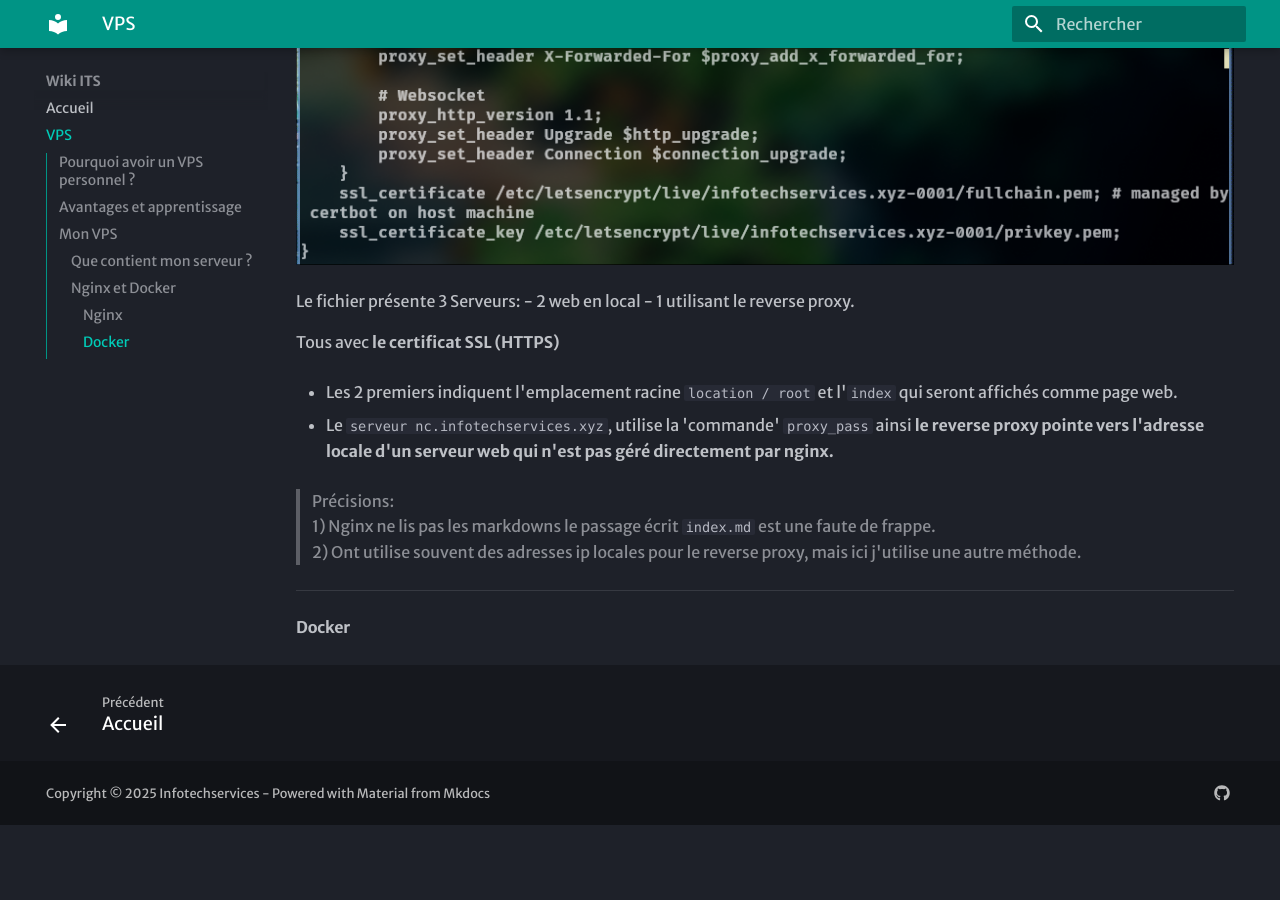
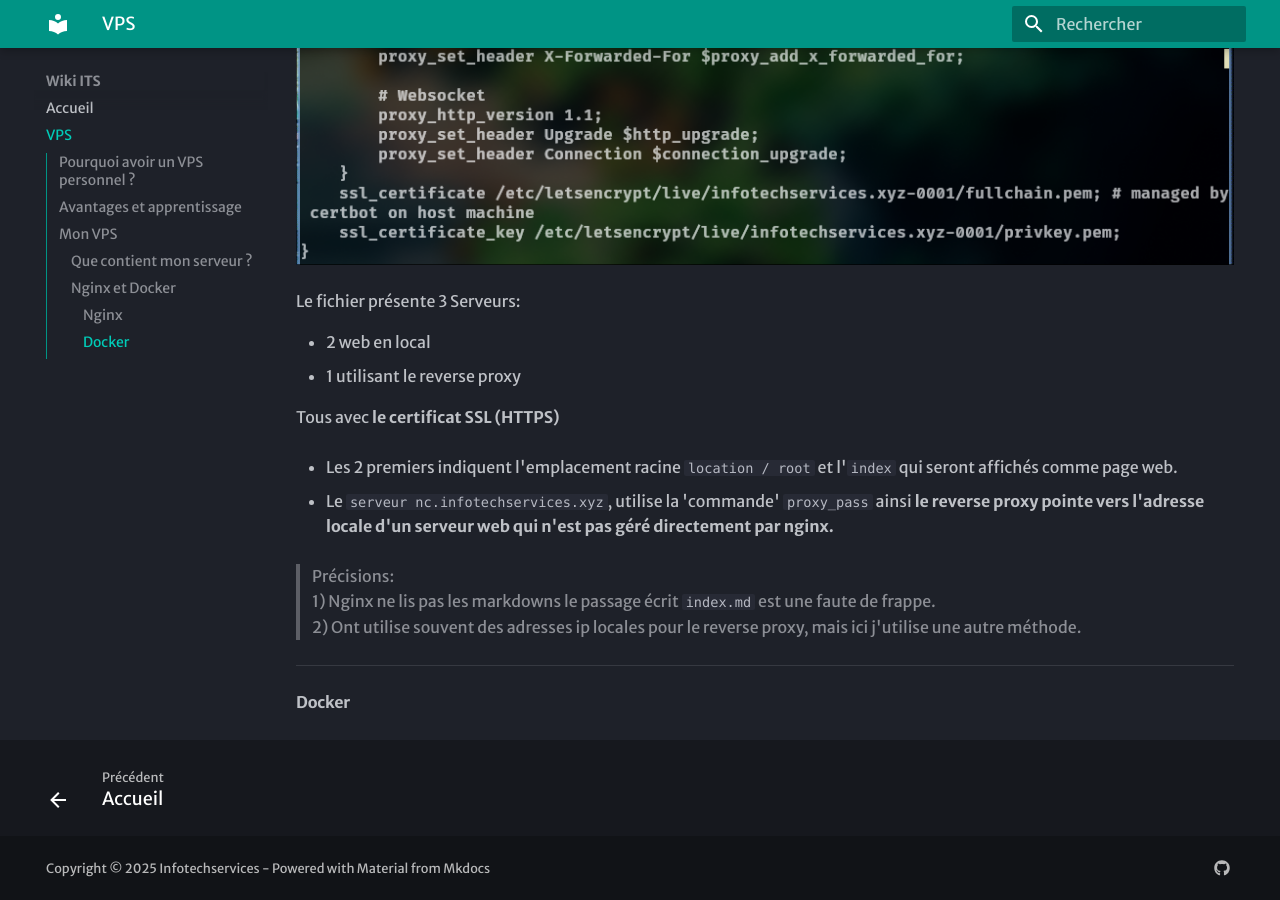
Before and after one commit to nicolink47/wiki, an MkDocs documentation site: the page built from docs/Mon VPS.md, in a window 1280 px wide and 900 px high, scrolled down 2986 px. Built offline with MkDocs 1.6.1 and Material for MkDocs 9.7.7, drawn with Linux system fonts in a browser that asks for light colours; some web fonts are replaced; before the commit the page ends 3811 px from its top, so only the background shows below that.

Commit message:
correction monvps

```diff
--- a/docs/Mon VPS.md
+++ b/docs/Mon VPS.md
@@ -55,8 +55,9 @@
 ![](imgs/nginx.png)
 
 Le fichier présente 3 Serveurs:
+
 - 2 web en local
-- 1 utilisant le reverse proxy.
+- 1 utilisant le reverse proxy
 
 Tous avec **le certificat SSL (HTTPS)**
 
```
Also changed, not shown: site/Mon VPS/index.html, site/search/search_index.json.
